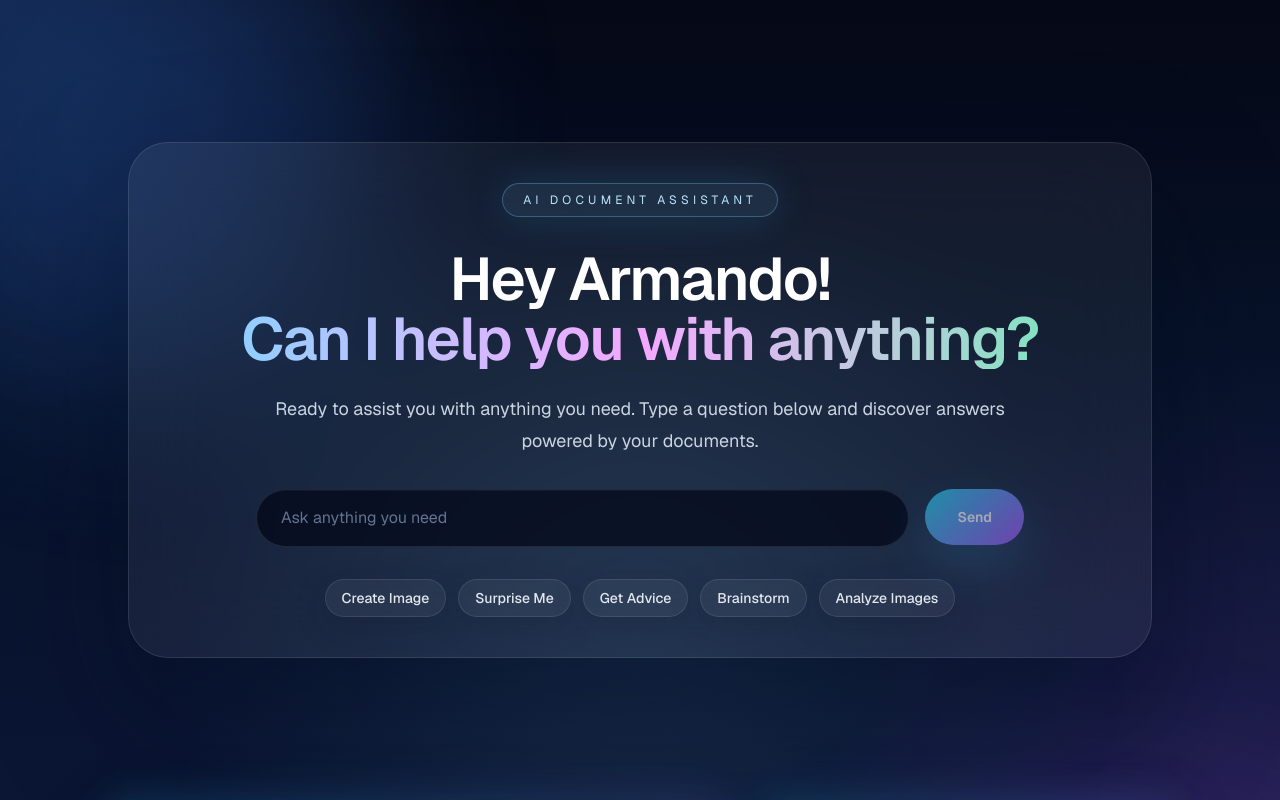
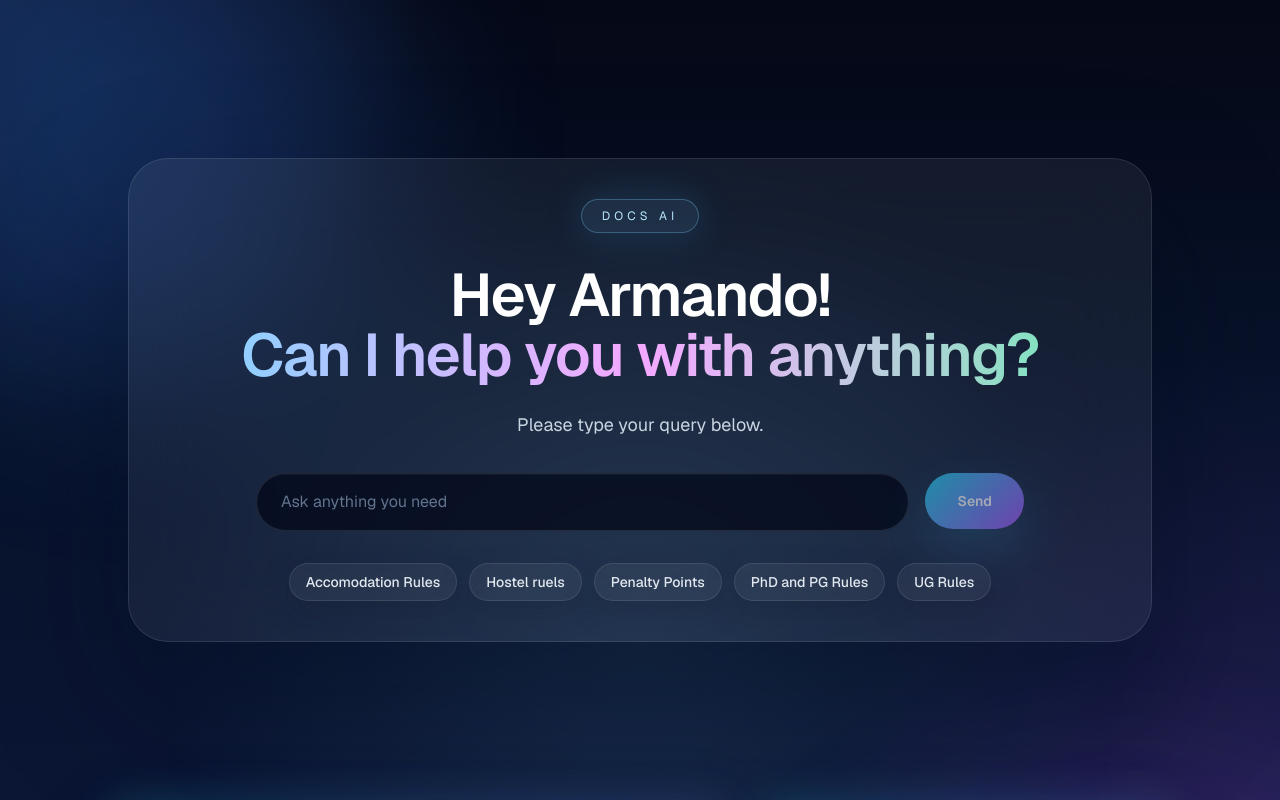
Before and after one commit to RaunakKSingh78/student-doc-assistant, a Next.js app in the folder frontend/: page / in a window 1280 px wide. Shown: the top 800 px of the page. Built offline with nearby package versions, Linux system fonts and the light colour scheme; no server answers.

Commit message:
change some part of page.js

```diff
--- a/frontend/src/app/page.js
+++ b/frontend/src/app/page.js
@@ -64,7 +64,7 @@ export default function Home() {
           <div className="w-full max-w-5xl rounded-[40px] border border-white/10 bg-[rgba(255,255,255,0.06)] p-10 shadow-[0_60px_140px_rgba(2,10,30,0.45)] backdrop-blur-2xl">
             <div className="space-y-8 text-center">
               <div className="inline-flex rounded-full border border-sky-300/30 bg-sky-300/10 px-5 py-2 text-xs uppercase tracking-[0.35em] text-sky-200 shadow-[0_0_40px_rgba(56,189,248,0.18)]">
-                AI Document Assistant
+                  Docs AI
               </div>
               <div>
                 <h1 className="text-5xl font-semibold tracking-tight text-white sm:text-6xl">
@@ -74,7 +74,7 @@ export default function Home() {
                   </span>
                 </h1>
                 <p className="mx-auto mt-6 max-w-3xl text-base leading-8 text-slate-300 sm:text-lg">
-                  Ready to assist you with anything you need. Type a question below and discover answers powered by your documents.
+                  Please type your query below.
                 </p>
               </div>
 
@@ -97,7 +97,7 @@ export default function Home() {
               </form>
 
               <div className="mt-4 flex flex-wrap justify-center gap-3">
-                {["Create Image", "Surprise Me", "Get Advice", "Brainstorm", "Analyze Images"].map((label) => (
+                {["Accomodation Rules", "Hostel ruels", "Penalty Points", "PhD and PG Rules", "UG Rules"].map((label) => (
                   <span
                     key={label}
                     className="rounded-full border border-white/10 bg-white/5 px-4 py-2 text-sm font-medium text-slate-200 shadow-[0_10px_30px_rgba(15,23,42,0.25)]"
```
